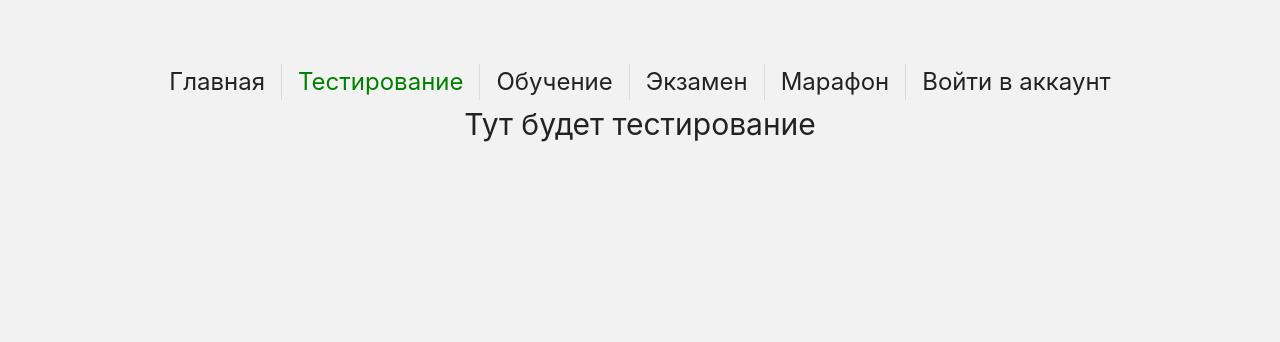
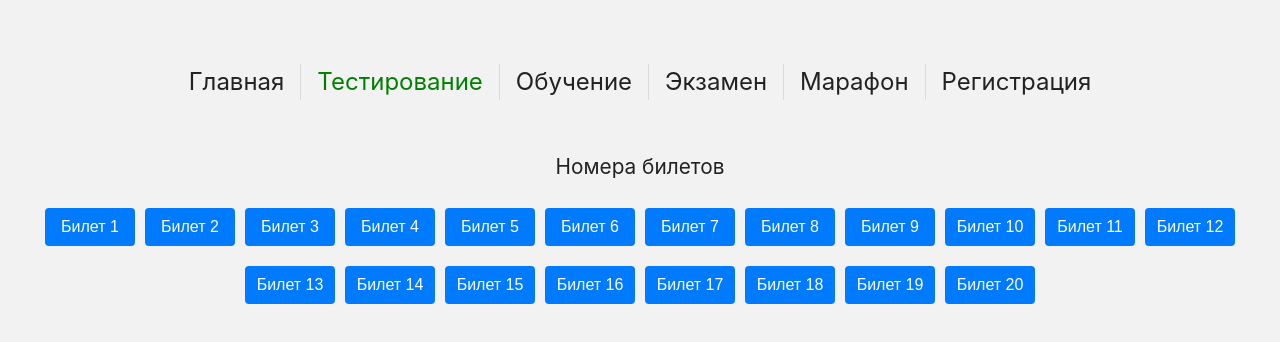
Before and after one commit to joker222222/traffic-tickets, a Vue app: page /testing in a window 1280 px wide. Shown: the top 342 px of the page. Built offline with nearby package versions, Linux system fonts and the light colour scheme.

Commit message:
изменено авторизация включает в себя регистрацию, так же добавил билеты 20 штук (после хочу в каждый билет добавить из бд задания)

```diff
--- a/package.json
+++ b/package.json
@@ -14,6 +14,7 @@
   },
   "dependencies": {
     "axios": "^1.7.9",
+    "bulma": "^1.0.3",
     "pinia": "^3.0.1",
     "vue": "^3.5.13",
     "vue-router": "^4.5.0"
--- a/src/App.vue
+++ b/src/App.vue
@@ -19,7 +19,7 @@ const authStore = useAuthStore()
           ><h1>Статистика</h1></RouterLink >-->
         <RouterLink to="/profile" v-if="authStore.isAuthenticated"><h1>Профиль</h1></RouterLink>
         <RouterLink to="/authorization" v-if="!authStore.isAuthenticated"
-          ><h1>Войти в аккаунт</h1></RouterLink
+          ><h1>Регистрация</h1></RouterLink
         >
         <!-- <RouterLink to="/registration" v-if="!authStore.isAuthenticated"
           ><h1>Регистрация</h1></RouterLink>   Возможно будет под авторизационной формой-->
--- a/src/components/AuthorizationItem.vue
+++ b/src/components/AuthorizationItem.vue
@@ -32,6 +32,11 @@ const handleSubmit = (event: Event) => {
   login.value = ''
   password.value = ''
 }
+
+const handleClickRegistration = (event: Event) => {
+  event.preventDefault()
+  router.push('/Registration')
+}
 </script>
 
 <template>
@@ -49,6 +54,10 @@ const handleSubmit = (event: Event) => {
         <div class="error">{{ error[0] === false ? '' : error[1] }}</div>
         <button type="submit">Войти</button>
       </form>
+      <div class="no-account">
+        Еще нет аккаунта?
+        <a href="" class="link" v-on:click="handleClickRegistration">Зарегистрируйтесь!</a>
+      </div>
     </div>
   </div>
 </template>
@@ -60,6 +69,7 @@ const handleSubmit = (event: Event) => {
   align-items: center;
   margin-top: 50px;
   background-color: #f0f0f0; /* Фон для всей страницы */
+  font-size: 1.2rem;
 }
 
 .form-container {
@@ -85,12 +95,14 @@ form input {
 
 form button {
   width: 100%;
+  margin-top: 10px;
   padding: 10px;
   background-color: #007bff;
   color: white;
   border: none;
   border-radius: 4px;
   cursor: pointer;
+  font-size: 1rem;
 }
 
 form button:hover {
@@ -101,4 +113,13 @@ form button:hover {
   color: red;
   margin-bottom: 10px;
 }
+
+.no-account {
+  margin-top: 12px;
+}
+
+.link {
+  color: blue;
+  text-decoration: underline;
+}
 </style>
--- a/src/components/RegistrationItem.vue
+++ b/src/components/RegistrationItem.vue
@@ -61,7 +61,7 @@ const handleSubmit = (event: Event) => {
           <input type="password" v-model="replayPassword" />
         </div>
         <div class="error">{{ error[0] === false ? '' : error[1] }}</div>
-        <button type="submit">Войти</button>
+        <button type="submit">Зарегистрироваться</button>
       </form>
     </div>
   </div>
@@ -74,6 +74,7 @@ const handleSubmit = (event: Event) => {
   align-items: center;
   margin-top: 50px;
   background-color: #f0f0f0; /* Фон для всей страницы */
+  font-size: 1.2rem;
 }
 
 .form-container {
@@ -99,12 +100,14 @@ form input {
 
 form button {
   width: 100%;
+  margin-top: 10px;
   padding: 10px;
   background-color: #007bff;
   color: white;
   border: none;
   border-radius: 4px;
   cursor: pointer;
+  font-size: 1rem;
 }
 
 form button:hover {
--- /dev/null
+++ b/src/components/TestingItem.vue
@@ -0,0 +1,72 @@
+<script setup lang="ts">
+// import { ref } from 'vue'
+
+// import { useAuthStore } from '../stores/authStore'
+
+// const authStore = useAuthStore()
+
+// interface NewsItem {
+//   id: number
+//   userReaction: 'like' | 'dislike' | null
+// }
+
+// const dataTickets = ref<NewsItem[]>([
+//   {
+//     id: 1,
+//     userReaction: null,
+//   },
+//   {
+//     id: 2,
+//     userReaction: null,
+//   },
+//   {
+//     id: 3,
+//     userReaction: null,
+//   },
+// ])
+
+// const toggleDislike = (index: number) => {}
+</script>
+
+<template>
+  <div class="ticket-container">
+    <div class="tickets-number">Номера билетов</div>
+    <ul>
+      <li v-for="index in 20" :key="index" class="ticket-item">
+        <button>Билет {{ index }}</button>
+      </li>
+    </ul>
+  </div>
+</template>
+
+<style scoped>
+.tickets-number {
+  font-size: 1.3rem;
+  margin: 50px 0 15px 0;
+}
+
+ul {
+  display: flex;
+  gap: 10px;
+  padding: 0;
+  list-style: none;
+  flex-wrap: wrap;
+  justify-content: center;
+}
+
+button {
+  width: 90px;
+  margin-top: 10px;
+  padding: 10px;
+  background-color: #007bff;
+  color: white;
+  border: none;
+  border-radius: 4px;
+  cursor: pointer;
+  font-size: 1rem;
+}
+
+button:hover {
+  background-color: #0056b3;
+}
+</style>
--- a/src/views/TestingView.vue
+++ b/src/views/TestingView.vue
@@ -1,10 +1,11 @@
 <script setup lang="ts">
 // import TheWelcome from '../components/TheWelcome.vue'
+import TestingItem from '../components/TestingItem.vue'
 </script>
 
 <template>
   <div class="about">
-    <h1>Тут будет тестирование</h1>
+    <TestingItem />
   </div>
 </template>
 
```
Also changed, not shown: 1 other file (tests, documents, lock files or other folders).
